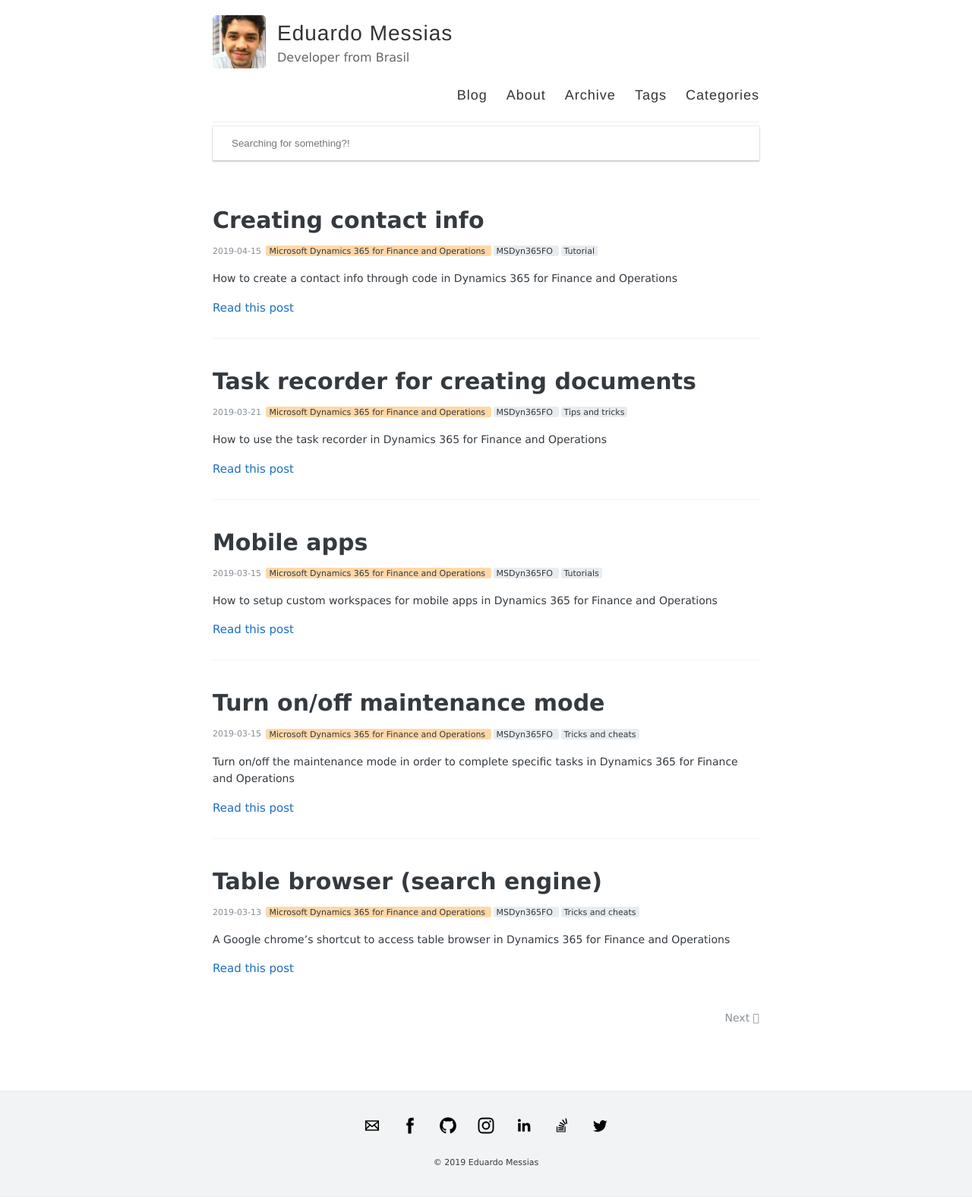
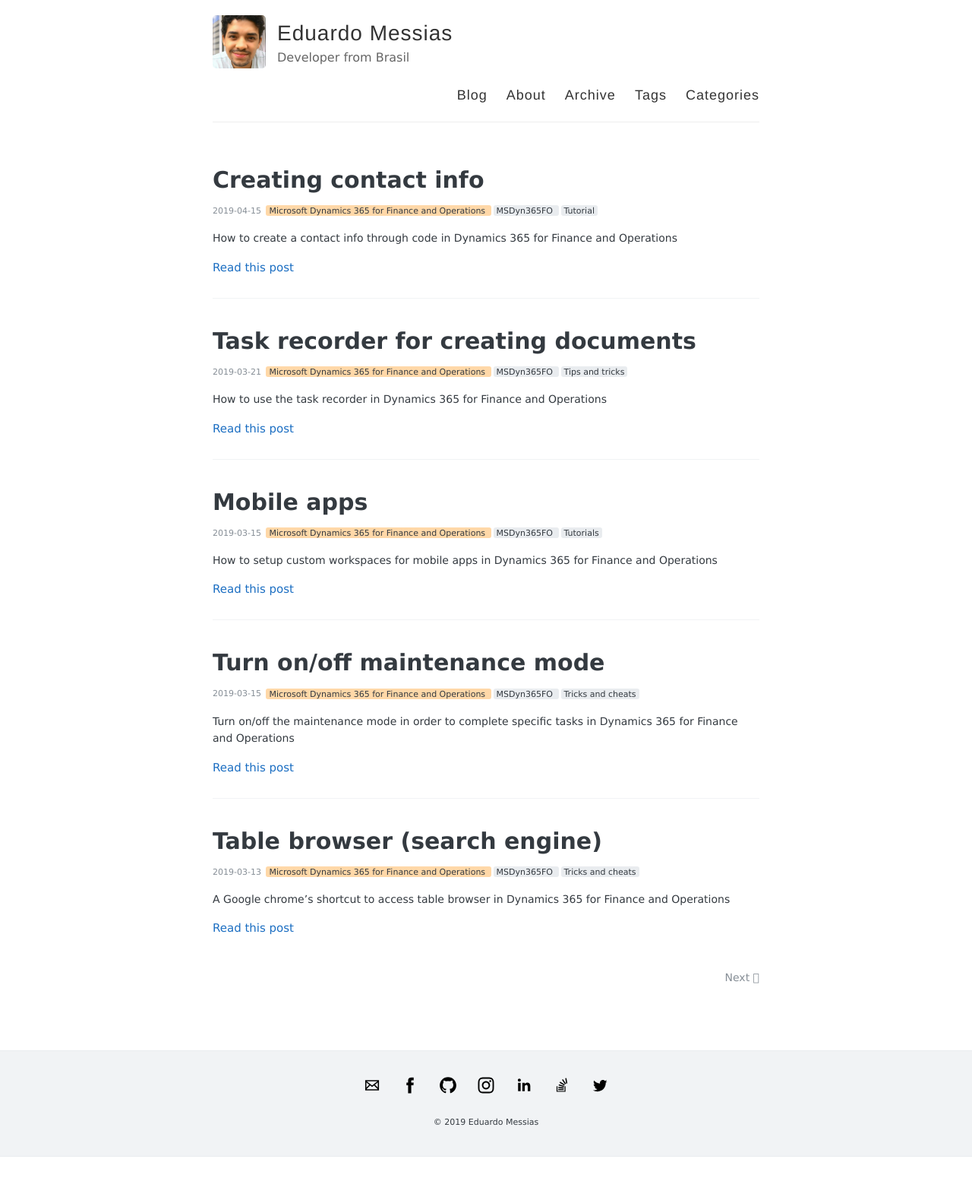
Before and after one commit to eduardomessias/eduardomessias.github.io, a Jekyll site: the page built from index.html, in a window 1280 px wide. Shown: the whole page at 76% size. Built offline with Jekyll 4.4.1, drawn with Linux system fonts in a browser that asks for light colours; the list of posts is cut into pages by our own code; after the commit the page ends 1522 px from its top, so only the background shows below that.

Commit message:
Update nav.html

```diff
--- a/_includes/nav.html
+++ b/_includes/nav.html
@@ -21,6 +21,8 @@
       </nav>
     </header>
 
+    {% if page.url == site.baseurl %}
     {% include search.html %}
+    {% endif %}
   </div>
 </div>
```
